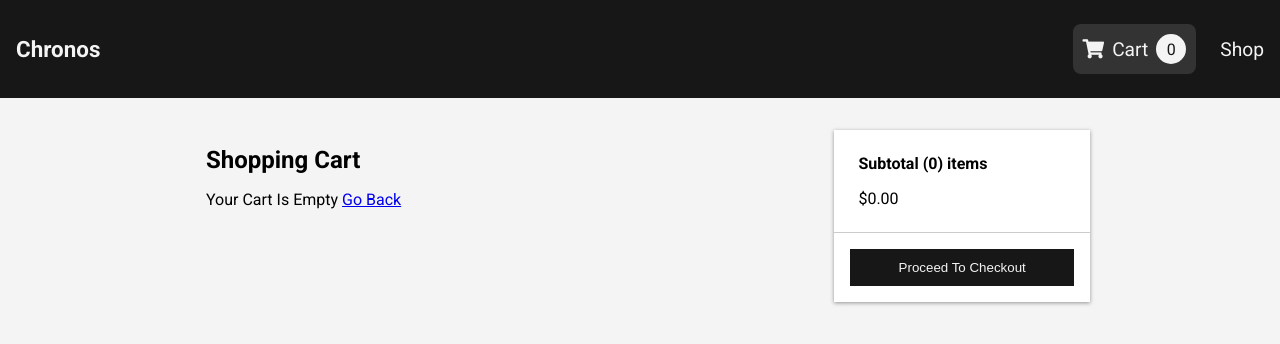
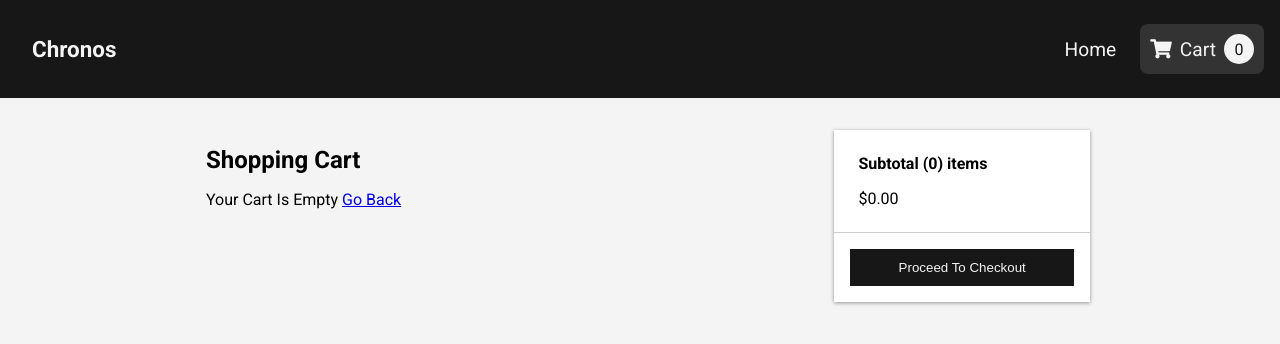
Before and after one commit to maxly20/MERN-Chronos, a React (Create React App) app in the folder frontend/: page /cart in a window 1280 px wide. Shown: the top 344 px of the page. Built offline with nearby package versions, Linux system fonts and the light colour scheme.

Commit message:
fixing small bugs

```diff
--- a/frontend/src/components/Navbar.js
+++ b/frontend/src/components/Navbar.js
@@ -13,10 +13,15 @@ const Navbar = ({ click }) => {
   return (
     <nav className='navbar'>
       <div className='navbar__logo'>
-        <h2>Chronos</h2>
+        <Link to='/'>
+          <h2>Chronos</h2>
+        </Link>
       </div>
 
       <ul className='navbar__links'>
+        <li>
+          <Link to='/'>Home</Link>
+        </li>
         <li>
           <Link to='/cart' className='cart__link'>
             <i className='fas fa-shopping-cart'></i>
@@ -24,9 +29,6 @@ const Navbar = ({ click }) => {
               Cart <span className='cartlogo__badge'>{getCartCount()}</span>
             </span>
           </Link>
-        </li>
-        <li>
-          <Link to='/'>Shop</Link>
         </li>
       </ul>
 
--- a/frontend/src/components/Navbar.scss
+++ b/frontend/src/components/Navbar.scss
@@ -12,6 +12,11 @@
   color: #f4f4f4;
   font-size: 1.4rem;
   cursor: pointer;
+  margin-left: 1rem;
+}
+
+.navbar__logo a {
+  text-decoration: none;
 }
 
 .navbar__links {
--- a/frontend/src/components/Product.js
+++ b/frontend/src/components/Product.js
@@ -4,13 +4,18 @@ import { Link } from 'react-router-dom';
 const Product = ({ imageUrl, description, price, name, productId }) => {
   return (
     <div className='product'>
-      <img src={imageUrl} alt={name} />
-
+      <Link to={`/product/${productId}`}>
+        <img src={imageUrl} alt={name} />
+      </Link>
       <div className='product__info'>
-        <p className='info__name'>{name}</p>
-
-        <p className='info__description'>{description.substring(0, 100)}...</p>
-
+        <Link to={`/product/${productId}`}>
+          <p className='info__name'>{name}</p>
+        </Link>
+        <Link to={`/product/${productId}`}>
+          <p className='info__description'>
+            {description.substring(0, 100)}...
+          </p>
+        </Link>
         <p className='info__price'>${price.toLocaleString()}</p>
 
         <Link to={`/product/${productId}`} className='info__button'>
--- a/frontend/src/components/Product.scss
+++ b/frontend/src/components/Product.scss
@@ -22,17 +22,24 @@
   margin-bottom: 8px;
 }
 
+.product__info > a {
+  text-decoration: none;
+  color: black;
+}
+
 .info__price {
   font-weight: bold;
 }
 
 .info__name {
-  font-size: 1rem;
+  font-size: 1.2rem;
+  font-weight: 500;
   overflow: hidden;
 }
 
 .info__description {
   font-size: 0.8rem;
+  padding: 0.5rem 0;
 }
 
 .info__button {
```
